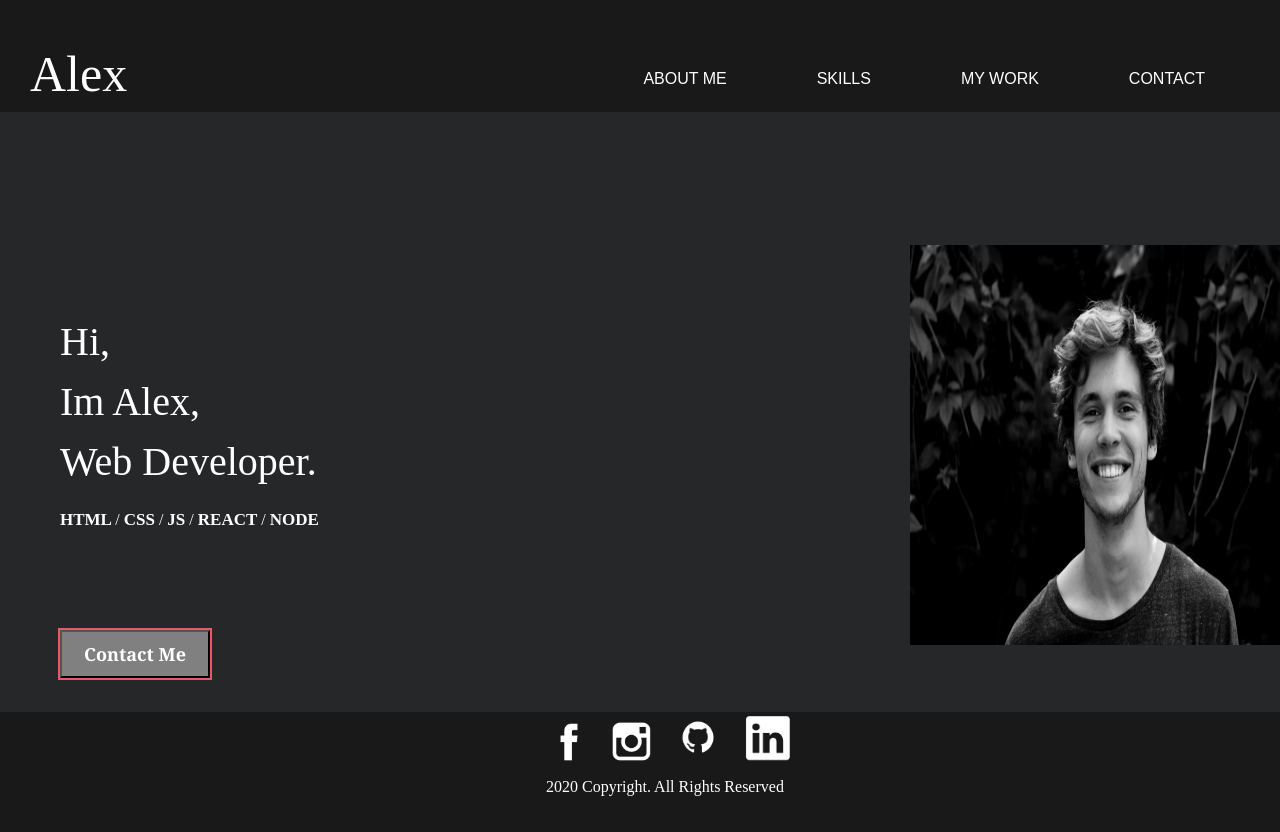
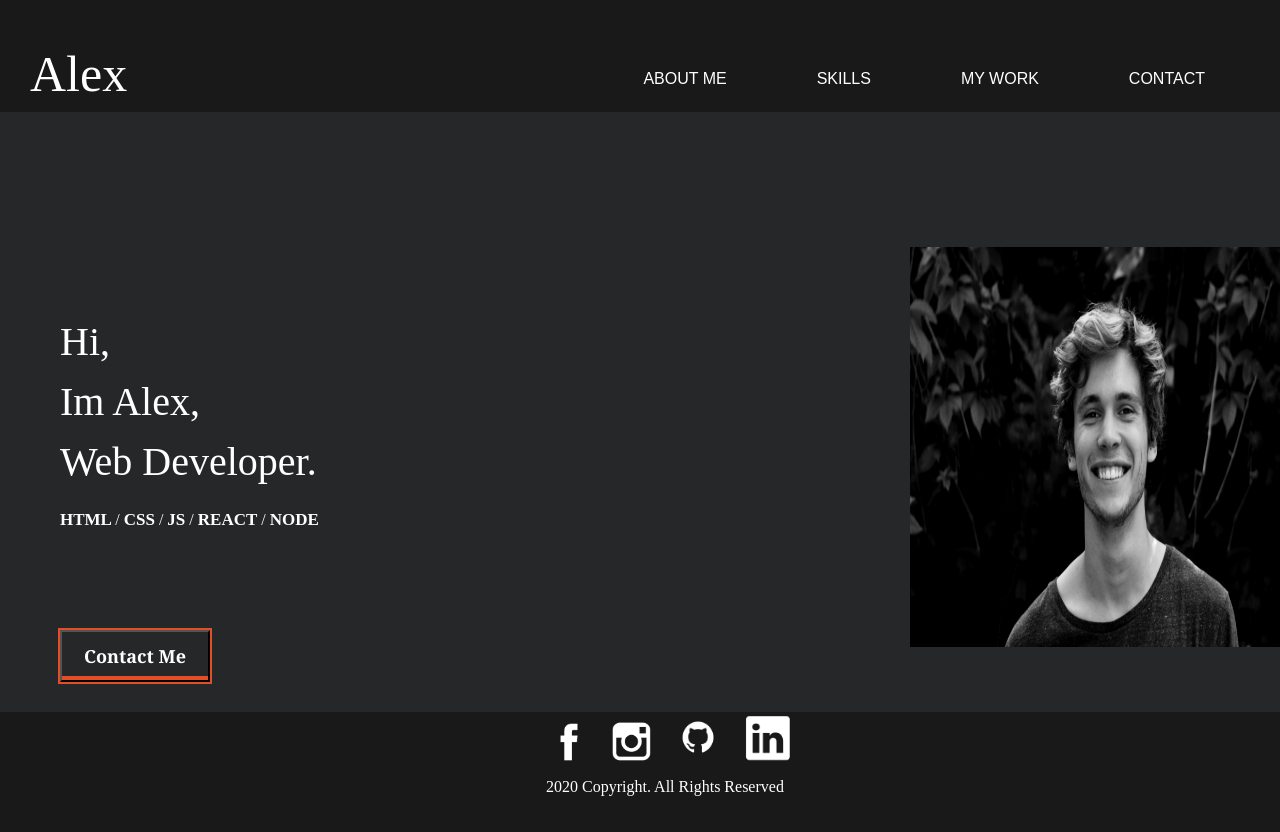
Before and after one commit to AlexIrina/Portfolio, a React (Create React App) app: page / in a window 1280 px wide. Shown: the top 832 px of the page. Built offline with nearby package versions, Linux system fonts and the light colour scheme.

Commit message:
added a fill effect to a button

```diff
--- a/src/styles.css
+++ b/src/styles.css
@@ -166,22 +166,41 @@ span {
   font-weight: 100;
   padding: 10px;
 }
-
-.intro button {
+/* working here */
+.contact-btn {
   width: 150px;
-  padding: 10px;
+  padding: 12px;
   font-size: 18px;
   margin: 100px 0px;
   font-family: Georgia;
-  background-color: grey;
-  outline: 2px solid #ed5666;
   font-weight: 700;
+  background: linear-gradient(
+    to bottom,
+    var(--html-color) 0%,
+    var(--html-color) 100%
+  );
+  background-position: 0 100%;
+  background-repeat: repeat-x;
+  background-size: 4px 4px;
+  text-decoration: none;
+  transition: background-size 0.7s;
+  outline: 2px solid var(--html-color);
 }
-button a {
+
+.contact-btn:hover {
+  background-size: 4px 50px;
+}
+.contact-btn a {
   color: white;
   text-decoration: none;
 }
-/* here */
+
+.contact-btn a:hover {
+  color: white;
+  text-decoration: none;
+}
+
+/* end here */
 .intro img {
   height: 400px;
   width: 400px;
@@ -430,7 +449,8 @@ li img {
 }
 
 .insta-icon,
-.facebook-icon {
+.facebook-icon,
+.linkedIn-icon li {
   /* outline: 1px solid blue; */
   height: auto;
   width: 43px;
```
